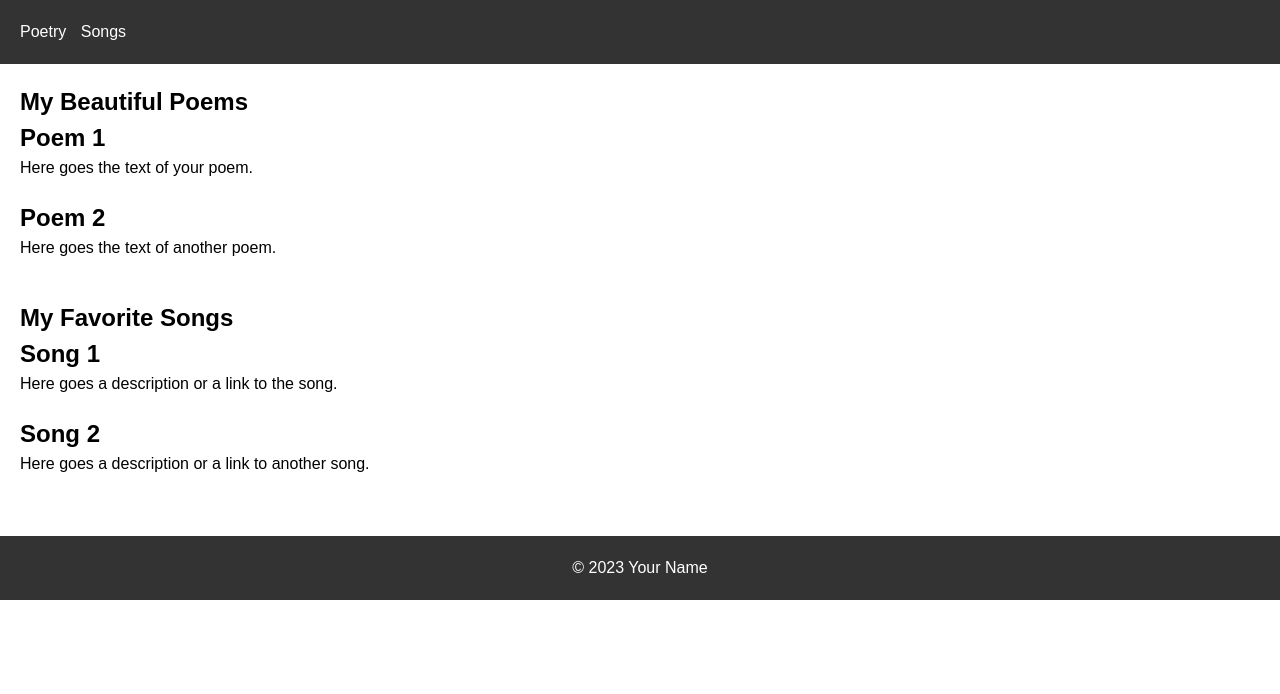
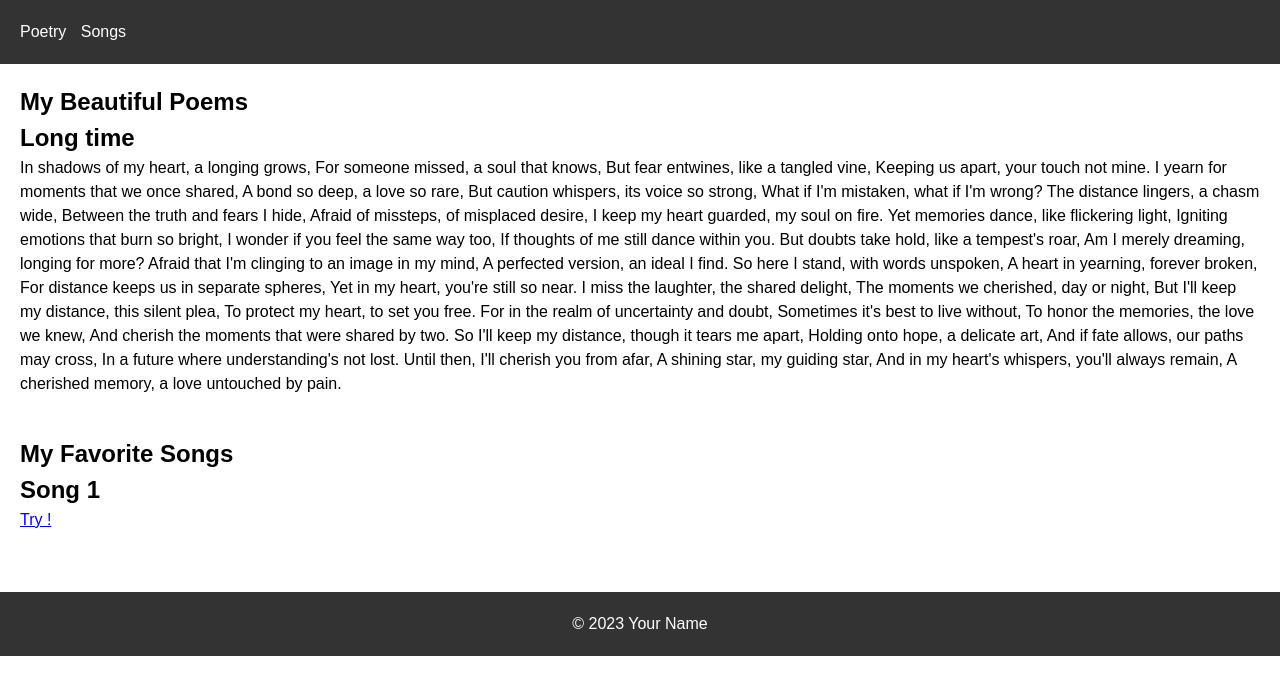
Before and after one commit to imandsw/stars, a plain HTML site: page index.html in a window 1280 px wide. Drawn offline with Linux system fonts and the light colour scheme.

Commit message:
Update index.html

```diff
--- a/index.html
+++ b/index.html
@@ -20,12 +20,58 @@
     <section class="poems">
       <h1>My Beautiful Poems</h1>
       <div class="poem">
-        <h2>Poem 1</h2>
-        <p>Here goes the text of your poem.</p>
-      </div>
-      <div class="poem">
-        <h2>Poem 2</h2>
-        <p>Here goes the text of another poem.</p>
+        <h2>Long time</h2>
+        <p>
+          In shadows of my heart, a longing grows,
+For someone missed, a soul that knows,
+But fear entwines, like a tangled vine,
+Keeping us apart, your touch not mine.
+
+I yearn for moments that we once shared,
+A bond so deep, a love so rare,
+But caution whispers, its voice so strong,
+What if I'm mistaken, what if I'm wrong?
+
+The distance lingers, a chasm wide,
+Between the truth and fears I hide,
+Afraid of missteps, of misplaced desire,
+I keep my heart guarded, my soul on fire.
+
+Yet memories dance, like flickering light,
+Igniting emotions that burn so bright,
+I wonder if you feel the same way too,
+If thoughts of me still dance within you.
+
+But doubts take hold, like a tempest's roar,
+Am I merely dreaming, longing for more?
+Afraid that I'm clinging to an image in my mind,
+A perfected version, an ideal I find.
+
+So here I stand, with words unspoken,
+A heart in yearning, forever broken,
+For distance keeps us in separate spheres,
+Yet in my heart, you're still so near.
+
+I miss the laughter, the shared delight,
+The moments we cherished, day or night,
+But I'll keep my distance, this silent plea,
+To protect my heart, to set you free.
+
+For in the realm of uncertainty and doubt,
+Sometimes it's best to live without,
+To honor the memories, the love we knew,
+And cherish the moments that were shared by two.
+
+So I'll keep my distance, though it tears me apart,
+Holding onto hope, a delicate art,
+And if fate allows, our paths may cross,
+In a future where understanding's not lost.
+
+Until then, I'll cherish you from afar,
+A shining star, my guiding star,
+And in my heart's whispers, you'll always remain,
+A cherished memory, a love untouched by pain.
+        </p>
       </div>
     </section>
 
@@ -33,12 +79,9 @@
       <h1>My Favorite Songs</h1>
       <div class="song">
         <h2>Song 1</h2>
-        <p>Here goes a description or a link to the song.</p>
+        <a href="https://www.youtube.com/watch?v=BDURInx_GUk"> Try ! </a>
       </div>
-      <div class="song">
-        <h2>Song 2</h2>
-        <p>Here goes a description or a link to another song.</p>
-      </div>
+
     </section>
   </main>
 
```
